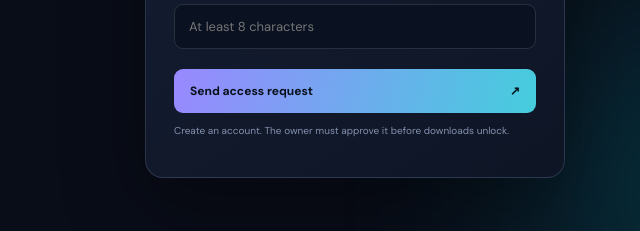
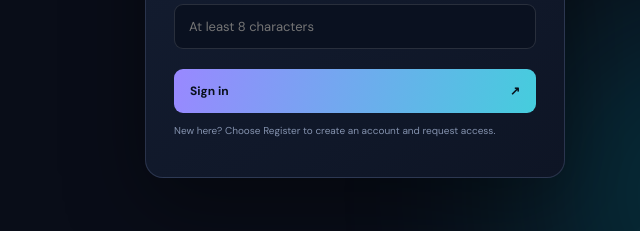
Before and after one commit to namiii911/Aether-_client, a plain HTML site: page index.html in a window 1280 px wide. Shown: the part 411-642 px from the top of the page, 575-1215 px from the left. Drawn offline with nearby package versions, Linux system fonts and the light colour scheme.

Commit message:
Clarify sign-in and registration choices

```diff
--- a/index.html
+++ b/index.html
@@ -19,8 +19,8 @@
 <form id="authForm">
 <label>Email address</label><input id="email" type="email" autocomplete="email" placeholder="you@example.com" required>
 <label>Password</label><input id="password" type="password" minlength="8" autocomplete="current-password" placeholder="At least 8 characters" required>
-<button class="primary" id="authSubmit" type="submit">Send access request <span>↗</span></button>
-<p class="hint" id="authHint">Create an account. The owner must approve it before downloads unlock.</p>
+<button class="primary" id="authSubmit" type="submit">Sign in <span>↗</span></button>
+<p class="hint" id="authHint">New here? Choose Register to create an account and request access.</p>
 </form>
 <div class="notice" id="authMessage" role="status"></div>
 </section>
```
